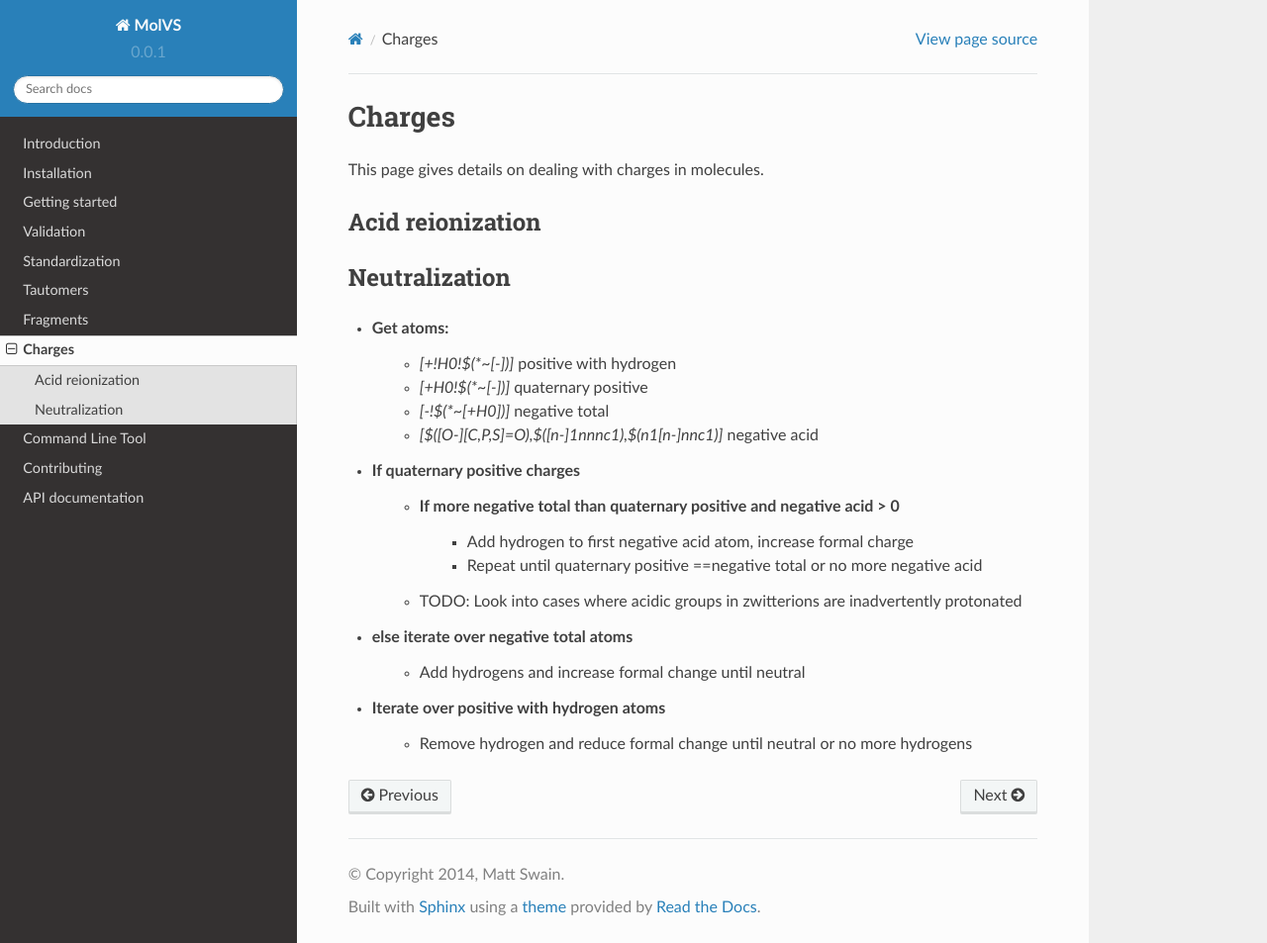
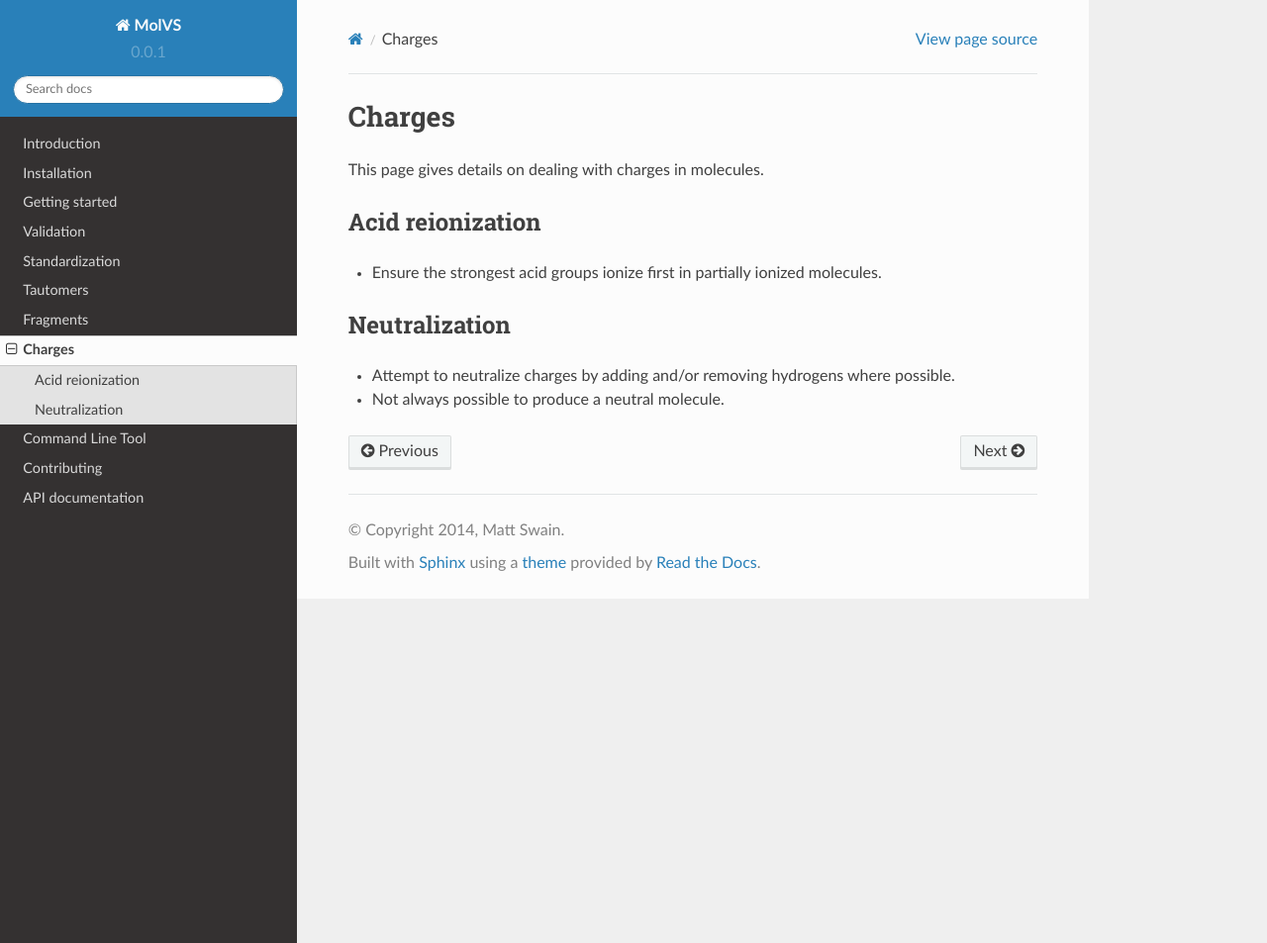
Before and after one commit to mcs07/MolVS, a Sphinx documentation site: the page built from docs/source/guide/charge.rst, in a window 1280 px wide and 953 px high. Shown: the whole window at 99% size. Built offline with Sphinx 7.4.7 and the Read the Docs theme 2.0.0, drawn with Linux system fonts in a browser that asks for light colours.

Commit message:
Various documentation changes

```diff
--- a/docs/source/api.rst
+++ b/docs/source/api.rst
@@ -96,6 +96,7 @@ The MolVS package is made up of the following modules:
    :members:
 .. autofunction:: molvs.validate.validate_smiles
 
+.. _molvs_validations:
 .. automodule:: molvs.validations
 .. autodata:: molvs.validations.VALIDATIONS
    :annotation:
--- a/docs/source/guide/charge.rst
+++ b/docs/source/guide/charge.rst
@@ -11,23 +11,10 @@ This page gives details on dealing with charges in molecules.
 Acid reionization
 -----------------
 
-
+- Ensure the strongest acid groups ionize first in partially ionized molecules.
 
 Neutralization
 --------------
 
-- Get atoms:
-    - `[+!H0!$(*~[-])]` positive with hydrogen
-    - `[+H0!$(*~[-])]` quaternary positive
-    - `[-!$(*~[+H0])]` negative total
-    - `[$([O-][C,P,S]=O),$([n-]1nnnc1),$(n1[n-]nnc1)]` negative acid
-- If quaternary positive charges
-    - If more negative total than quaternary positive and negative acid > 0
-        - Add hydrogen to first negative acid atom, increase formal charge
-        - Repeat until quaternary positive ==negative total or no more negative acid
-    -  TODO: Look into cases where acidic groups in zwitterions are inadvertently
-       protonated
-- else iterate over negative total atoms
-    - Add hydrogens and increase formal change until neutral
-- Iterate over positive with hydrogen atoms
-    - Remove hydrogen and reduce formal change until neutral or no more hydrogens
+- Attempt to neutralize charges by adding and/or removing hydrogens where possible.
+- Not always possible to produce a neutral molecule.
--- a/docs/source/guide/tautomer.rst
+++ b/docs/source/guide/tautomer.rst
@@ -11,13 +11,11 @@ This page gives details on tautomer enumeration and canonicalization.
 Tautomer enumeration
 --------------------
 
-
+- All possible tautomers are generated using a series of transform rules.
+- Remove stereochemistry from double bonds that are single in at least 1 tautomer.
 
 Tautomer canonicalization
 -------------------------
 
 - Enumerate all possible tautomers using transform rules.
 - Use scoring system to determine canonical tautomer.
-- After tautomer canonicalization, need to clean up stereochemistry:
-- Remove stereochemistry from double bonds that are single in at least 1 tautomer
-- TODO: Remove tetrahedral stereochemistry from sp3 atoms that are sp2 in at least 1 tautomer? (thalidomide?)
--- a/docs/source/guide/validate.rst
+++ b/docs/source/guide/validate.rst
@@ -8,6 +8,9 @@ Validation
 The MolVS :class:`~molvs.metal.Validator` provides a way to identify and log unusual and potentially troublesome
 characteristics of a molecule.
 
+The validation process makes no actual changes to a molecule – that is left to the standardization process, which fixes
+many of the issues identified through validation. There is no real requirement to validate a molecule before or after
+standardizing it - the process simply provides additional information about potential problems.
 
 Validating a molecule
 ---------------------
```
Also changed, not shown: docs/source/guide/fragment.rst (+4 -6 lines), docs/source/guide/standardize.rst (+10 -5 lines).
